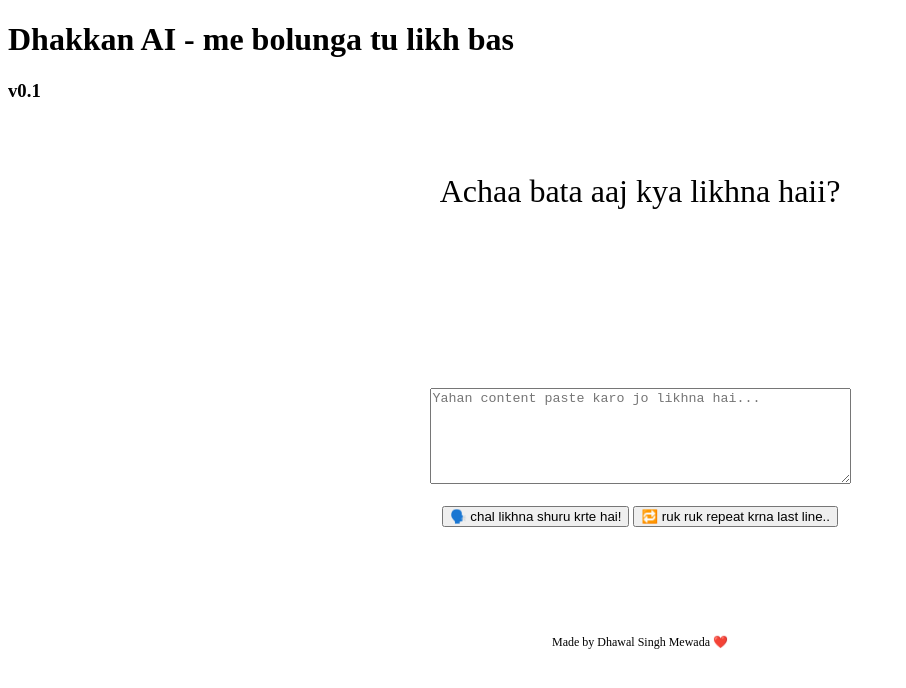
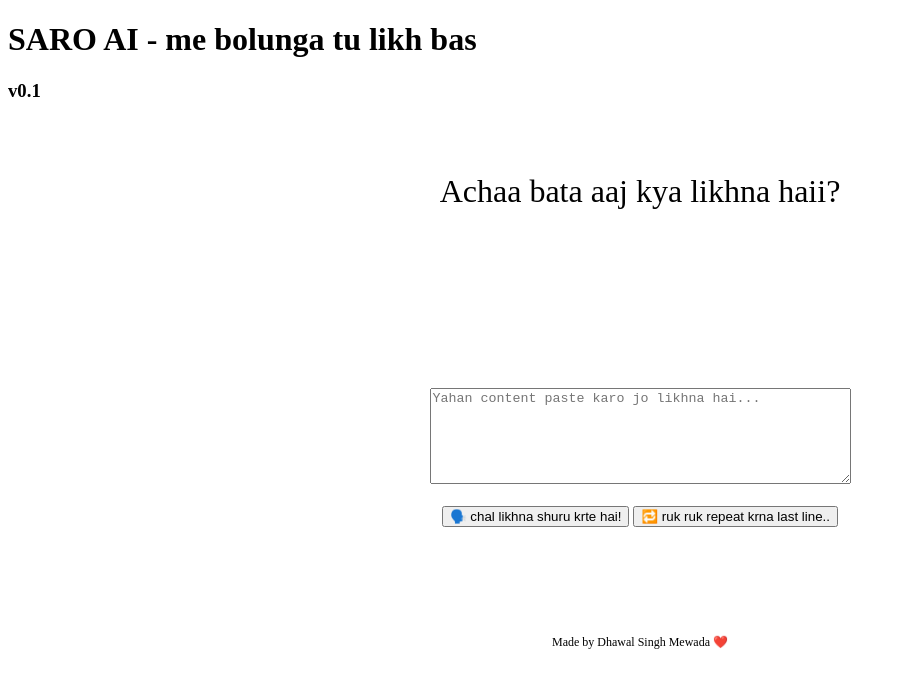
Before and after one commit to Dhawal-singh/SARO, a plain HTML site: page index.html in a window 1280 px wide. Shown: the whole page, without its empty margins (0-906 px from the left). Drawn offline with Linux system fonts and the light colour scheme.

Commit message:
Update index.html

```diff
--- a/index.html
+++ b/index.html
@@ -3,11 +3,11 @@
 <head>
     <meta charset="UTF-8">
     <meta name="viewport" content="width=device-width, initial-scale=1.0">
-    <title>Dhakkan AI</title>
+    <title>SARO AI</title>
 </head>
 <body>
  <header>
-    <div> <h1>Dhakkan AI - me bolunga tu likh bas</h1><h3>v0.1 </h3></div>
+    <div> <h1>SARO AI - me bolunga tu likh bas</h1><h3>v0.1 </h3></div>
 </header>
 
 <main>
```
